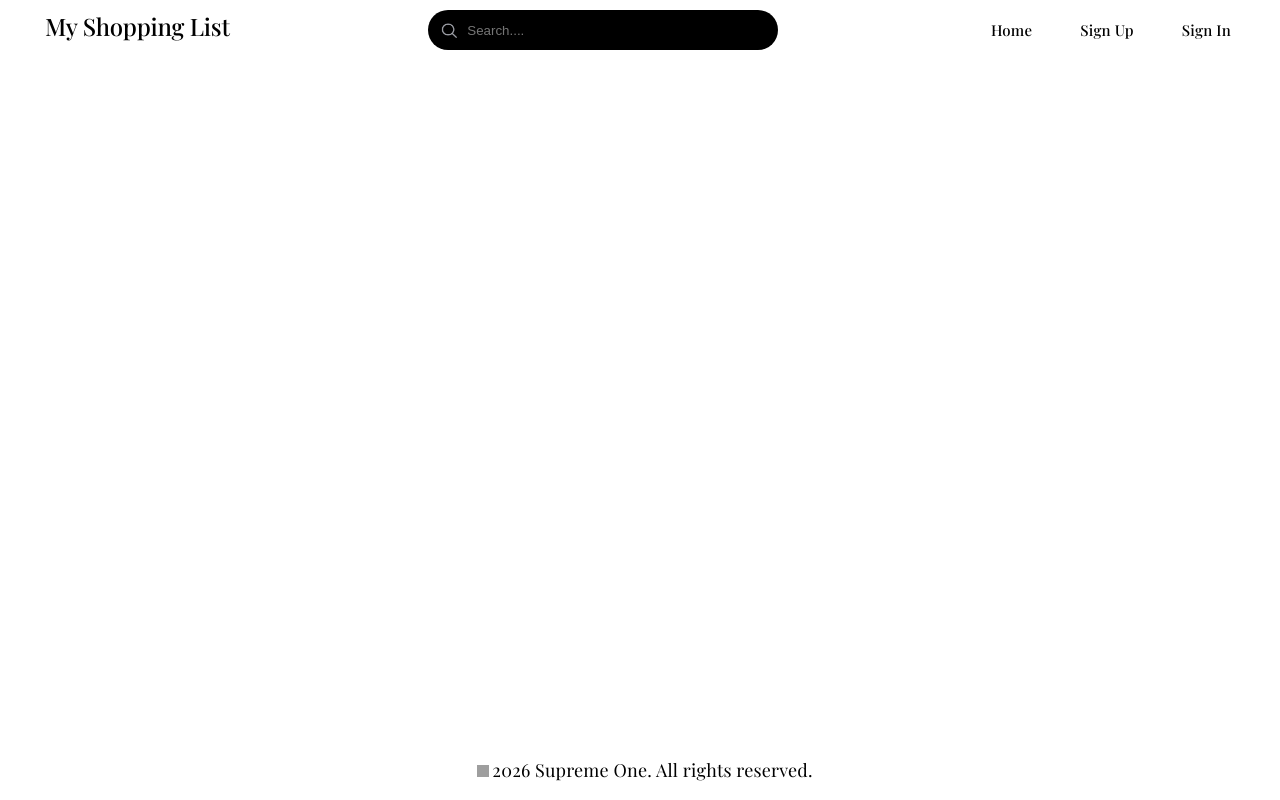
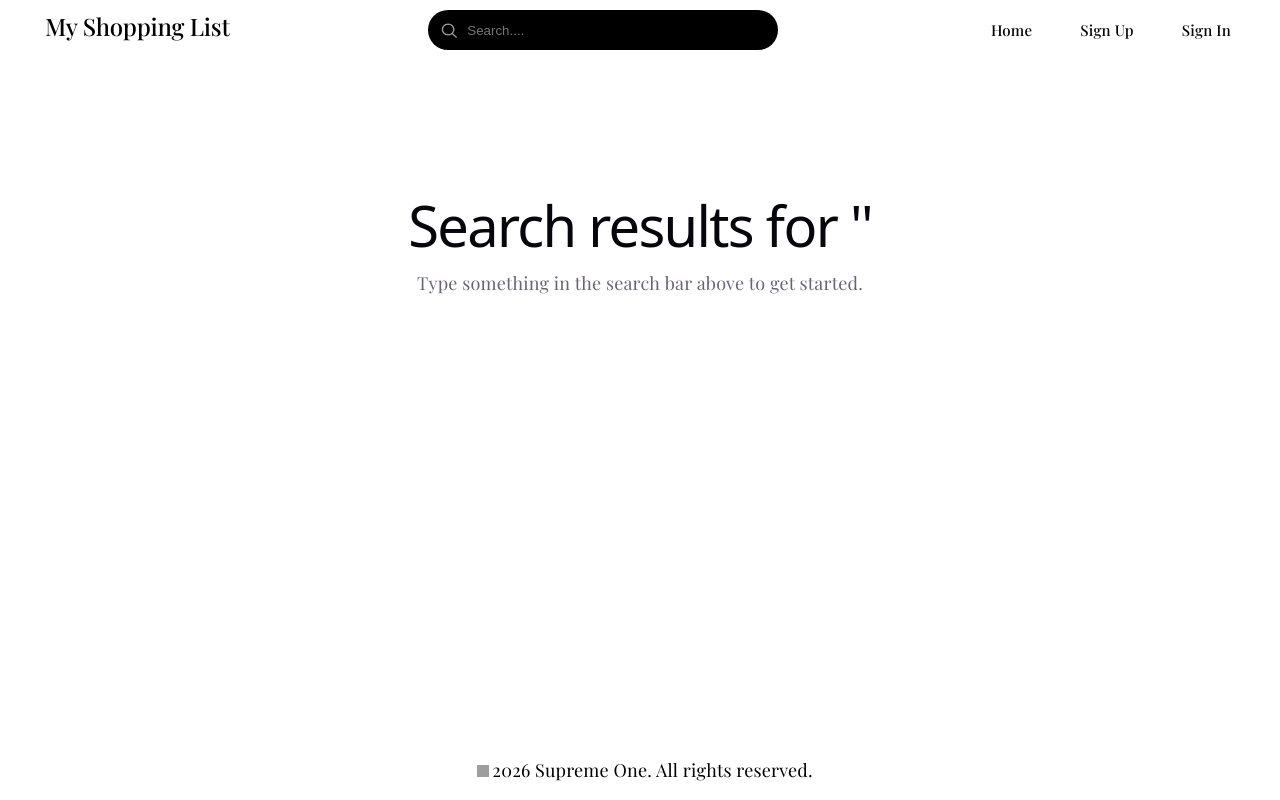
Before and after one commit to surprise2024-cpu/my-shopping-list, a React (Vite) app: page /search in a window 1280 px wide. Built offline with nearby package versions, Linux system fonts and the light colour scheme; data requests are answered from the project's data file; sample sign-in values are in the browser's storage; grey boxes are pictures that could not be loaded; a web font is replaced by a local one.

Commit message:
feat: implement search functionality; add SearchResultsPage and update routing in App component

```diff
--- a/src/App.tsx
+++ b/src/App.tsx
@@ -7,16 +7,16 @@ import { Route, Routes } from 'react-router'
 import { HomePage } from './pages/HomePage'
 import { SignInPage } from './pages/SignInPage'
 import { SignUpPage } from './pages/SignUpPage'
-import { Profile } from './components/Profile/Profile'
 import { ToastContainer } from 'react-toastify'
 import { ProtectedRoute, PublicOnlyRoute } from './RouteWrappers'
 import { ProfilePage } from './pages/ProfilePage'
 import { ListDetailsPage } from './pages/ListDetailPage'
+import { useAuth } from './store/useAuth'
+import { SearchResultsPage } from './pages/SearchResultsPage'
 
 function App() {
-  {/*const [count, setCount] = useState(0)*/}
 
-  const isAuthenticated = true;
+  const {isAuthenticated} = useAuth();
 
   return (
     <div id='app-cont'>
@@ -30,23 +30,21 @@ function App() {
 
           <Route element={<PublicOnlyRoute isAuthenticated={isAuthenticated} />}>
 
-            <Route path='signup-page' element={<SignUpPage />}/>
-            <Route path='signin-page' element={<SignInPage />}/>
-            <Route index element = {<HomePage />} />
+            <Route path='register' element={<SignUpPage />}/>
+            <Route path='login' element={<SignInPage />}/>
+
 
           </Route>
 
           <Route element={<ProtectedRoute isAuthenticated={isAuthenticated} />}>
-
-
-            <Route path='profile-page' element={<ProfilePage />} />
+            <Route index element = {<HomePage />} />
+            <Route path='profile' element = {<ProfilePage />} />
             <Route path='lists/:id' element={<ListDetailsPage />} />
+            <Route path='search' element={<SearchResultsPage />} />
           </Route>
 
 
         </Routes>
-
-        {/*<Profile />*/}
 
       </div>
 
--- a/src/components/Navbar/Navbar.tsx
+++ b/src/components/Navbar/Navbar.tsx
@@ -5,8 +5,18 @@ import search from '../../assets/shopping.png';
 import styles from './Navbar.module.css'
 import { Search } from '../Search/Search';
 import { NavLink } from 'react-router';
+import { useAuth } from '../../store/useAuth';
+import { toast } from 'react-toastify';
 
 export const Navbar = () => {
+
+    const { isAuthenticated, logout } = useAuth()
+
+    const handleLogout = () => {
+        logout()
+        toast.success('Logged out')
+    }
+
   return (
     <nav className={styles['nav']}>
 
@@ -31,6 +41,9 @@ export const Navbar = () => {
                         Home
                     </NavLink>
 
+
+                    {isAuthenticated ? (
+                        <>
                             <NavLink
                             to={'/signup-page'}
                             className={ ({isActive}) => `${styles.link} ${isActive ? styles['link-active'] : ''}`}
@@ -44,6 +57,25 @@ export const Navbar = () => {
                         >
                             Sign In
                         </NavLink>
+                        </>
+                    ): (
+                        <>
+                            <NavLink to={'/profile'}
+                            className={({isActive}) => `${styles.link} ${isActive ? styles['link-active'] : ''}`}
+                            >
+                                Profile
+                            </NavLink>
+
+                            <button
+                                className={styles.link}
+                                onClick={handleLogout}
+                                style={{ background: 'none', border: 'none', font: 'inherit' }}
+                            >
+                                Logout
+                            </button>
+                        </>
+                    )}
+
             </div>
         </div>
     </nav>
--- a/src/components/Search/Search.tsx
+++ b/src/components/Search/Search.tsx
@@ -1,9 +1,21 @@
-import React from 'react'
+import React, { useState } from 'react'
 
 import styles from './Search.module.css';
 import searchIcon from '../../assets/search.png'
+import { useNavigate } from 'react-router';
 
 export const Search = () => {
+
+    const navigate = useNavigate()
+
+    const [query, setQuery] = useState('')
+
+    const handleKeyDown = (e: React.KeyboardEvent<HTMLInputElement>) => {
+        if (e.key === 'Enter' && query.trim()) {
+            navigate(`/search?q=${encodeURIComponent(query.trim())}`)
+        }
+    }
+
   return (
     <div className={styles['search-cont']}>
 
@@ -16,7 +28,12 @@ export const Search = () => {
             </div>
             <div className={styles['search-input']}>
 
-                <input type='text' placeholder='Search....'/>
+                <input
+                    type='text'
+                    placeholder='Search....'
+                    value={query}
+                    onChange={(e) => setQuery(e.target.value)}
+                    onKeyDown={handleKeyDown}/>
 
             </div>
         </div>
--- /dev/null
+++ b/src/pages/SearchResultsPage.tsx
@@ -0,0 +1,80 @@
+import { useNavigate, useSearchParams } from "react-router"
+import { useAuth } from "../store/useAuth"
+import { useGetListsQuery } from "../store/api/apiSlice"
+import { useMemo } from "react"
+
+
+export function SearchResultsPage() {
+    const { user } = useAuth()
+    const navigate = useNavigate()
+    const [searchParams] = useSearchParams()
+    const q = (searchParams.get('q') ?? '').trim().toLowerCase()
+
+    const { data: lists, isLoading } = useGetListsQuery(
+        { userId: user?.id ?? 0 },
+        { skip: !user }
+    )
+
+    const matchingLists = useMemo(() => {
+        if (!lists || !q) return []
+        return lists.filter((list) => list.name.toLowerCase().includes(q))
+    }, [lists, q])
+
+    const matchingItems = useMemo(() => {
+        if (!lists || !q) return []
+        return lists.flatMap((list) =>
+        list.items
+            .filter((item) => item.name.toLowerCase().includes(q))
+            .map((item) ({ item, listId: list.id, listName: list.name }))
+        )
+    }, [lists, q])
+
+    if (!user) return null
+
+    return (
+        <div>
+            <h1>Search results for '{q}'</h1>
+
+            {isLoading && <p>Loading...</p>}
+
+            {!isLoading && !q && <p>Type something in the search bar above to get started.</p>}
+
+            {!isLoading && q && matchingLists.length === 0 && matchingItems.length === 0 && (
+                <p>No lists or items match your search</p>
+            )}
+
+            {matchingLists.length > 0 && (
+                <section>
+                    <h2>Lists</h2>
+                    {matchingLists.map((list) => (
+                        <div
+                            key={list.id}
+                            onClick={() => navigate(`/lists/${list.id}`)}
+                            style={{ cursor: 'pointer' }}
+                        >
+                            {list.name} ({list.items.length} item{list.items.length === 1 ? '' : 's'})
+                        </div>
+                    ))}
+                </section>
+            )}
+
+            {matchingItems.length > 0 && (
+                <section>
+                    <h2>Items</h2>
+                    {matchingItems.map(({ item, listId, listName }) => (
+                        <div
+                            key={item.id}
+                            onClick={() => navigate(`/lists/${listId}`)}
+                            style={{ cursor: 'pointer' }}
+                        >
+                            {item.name} - in '{listName}'
+                        </div>
+                    ))}
+                </section>
+            )}
+        </div>
+    )
+
+
+
+}
```
Lines whose indentation alone changed are shown as unchanged.
